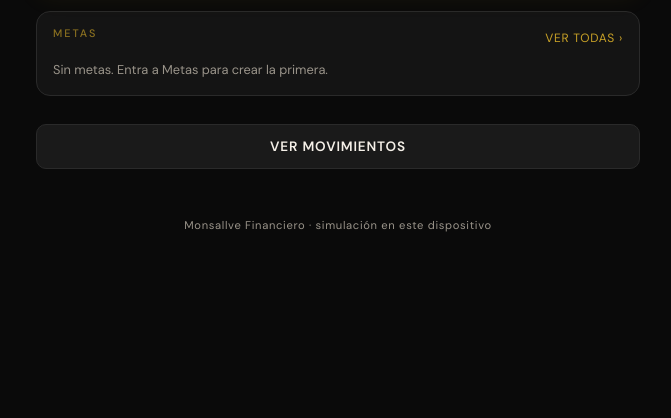
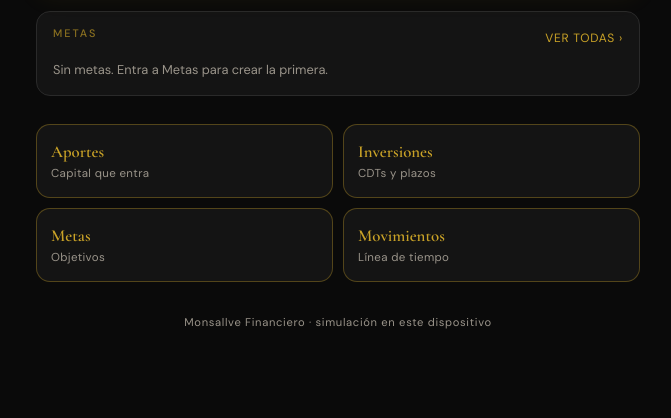
Before and after one commit to monsallve/calculadora-ic-inversiones, a plain HTML site: page index.html in a window 1280 px wide. Shown: the part 751-1169 px from the top of the page, without its empty margins (302-973 px from the left). Before the commit the page ends 1072 px from the top, so only its background shows below. Drawn offline with nearby package versions, Linux system fonts and the light colour scheme.

Commit message:
Add files via upload

```diff
--- a/css/styles.css
+++ b/css/styles.css
@@ -1288,3 +1288,40 @@ body {
   font-weight: 500;
 }
 .total-card.en-cdt { padding-bottom: 28px; }
+
+.home-nav-grid {
+  display: grid;
+  grid-template-columns: 1fr 1fr;
+  gap: 10px;
+  margin-top: 8px;
+}
+.home-nav-btn {
+  display: flex;
+  flex-direction: column;
+  align-items: flex-start;
+  gap: 4px;
+  padding: 16px 14px;
+  background: var(--bg-card);
+  border: 1px solid var(--border-gold);
+  border-radius: var(--radius);
+  color: inherit;
+  font-family: inherit;
+  text-align: left;
+  cursor: pointer;
+  min-height: 72px;
+}
+.home-nav-btn:active {
+  border-color: var(--gold);
+  background: rgba(201, 162, 39, 0.08);
+}
+.hn-title {
+  font-family: var(--font-display);
+  font-weight: 600;
+  font-size: 1.05rem;
+  color: var(--gold);
+}
+.hn-sub {
+  font-size: 0.72rem;
+  color: var(--text-muted);
+  letter-spacing: 0.03em;
+}
--- a/index.html
+++ b/index.html
@@ -110,8 +110,23 @@
       </header>
 
       <main class="main">
-        <div class="home-actions">
-          <button type="button" class="btn-secondary" id="btn-movimientos">Ver movimientos</button>
+        <div class="home-nav-grid">
+          <button type="button" class="home-nav-btn" id="btn-nav-aportes">
+            <span class="hn-title">Aportes</span>
+            <span class="hn-sub">Capital que entra</span>
+          </button>
+          <button type="button" class="home-nav-btn" id="btn-nav-inversiones">
+            <span class="hn-title">Inversiones</span>
+            <span class="hn-sub">CDTs y plazos</span>
+          </button>
+          <button type="button" class="home-nav-btn" id="btn-nav-metas">
+            <span class="hn-title">Metas</span>
+            <span class="hn-sub">Objetivos</span>
+          </button>
+          <button type="button" class="home-nav-btn" id="btn-movimientos">
+            <span class="hn-title">Movimientos</span>
+            <span class="hn-sub">Línea de tiempo</span>
+          </button>
         </div>
       </main>
     </section>
--- a/js/app.js
+++ b/js/app.js
@@ -1335,7 +1335,17 @@ function eliminarConfirmado() {
 }
 
 /* ---------- init ---------- */
+function on(id, ev, fn) {
+  const el = document.getElementById(id);
+  if (!el) {
+    console.warn('Elemento no encontrado:', id);
+    return;
+  }
+  el.addEventListener(ev, fn);
+}
+
 function init() {
+  try {
   cargar();
   initHistorial();
   renderHome();
@@ -1472,7 +1482,7 @@ function init() {
       document.getElementById('caja-umbral').value = cfg.umbral;
     }
   });
-  document.getElementById('btn-guardar-caja').addEventListener('click', () => {
+  on('btn-guardar-caja', 'click', () => {
     const e = esc();
     e.caja = {
       tasa: num(document.getElementById('caja-tasa').value, 4),
@@ -1483,6 +1493,16 @@ function init() {
     document.getElementById('caja-form').classList.add('hidden');
     renderHome();
   });
+
+  // Atajos de navegación del inicio
+  on('btn-nav-aportes', 'click', () => { renderAportesLista(); mostrarVista('aportes'); });
+  on('btn-nav-inversiones', 'click', () => { renderInversionesLista(); mostrarVista('inversiones'); });
+  on('btn-nav-metas', 'click', () => { renderMetasLista(); mostrarVista('metas'); });
+
+  } catch (err) {
+    console.error('Error al iniciar Monsallve Financiero:', err);
+    alert('Error al cargar la app: ' + (err && err.message ? err.message : err));
+  }
 }
 
 document.addEventListener('DOMContentLoaded', init);
--- a/sw.js
+++ b/sw.js
@@ -1,7 +1,6 @@
-/* Monsallve Financiero SW v1
-const CACHE_NAME = 'monsallve-v1';
+/* Monsallve Financiero SW v2 */
+const CACHE_NAME = 'monsallve-v2';
 
-// Rutas relativas al scope del SW (funcionan en subcarpeta de GitHub Pages)
 const ASSETS = [
   './',
   './index.html',
```
